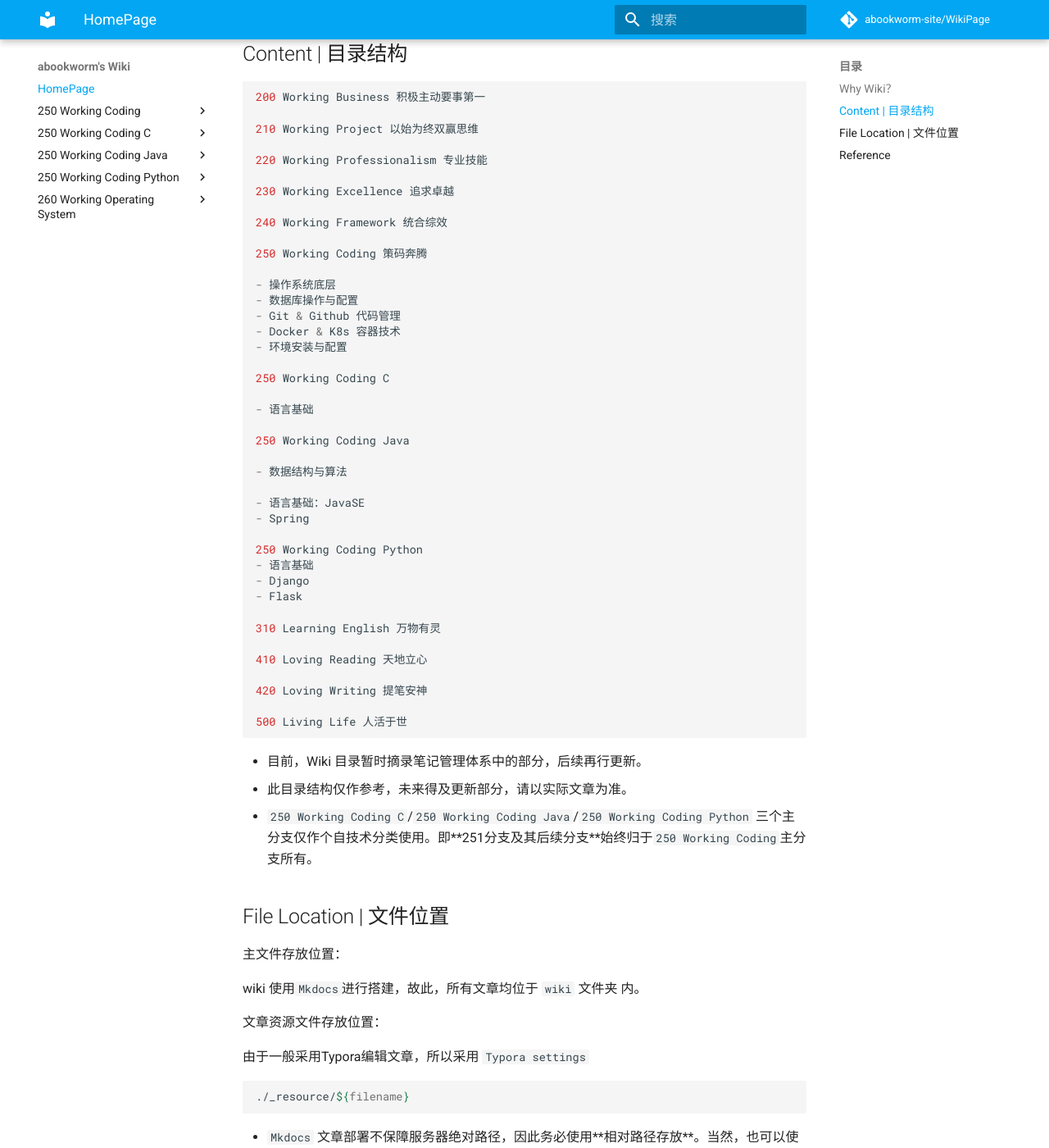
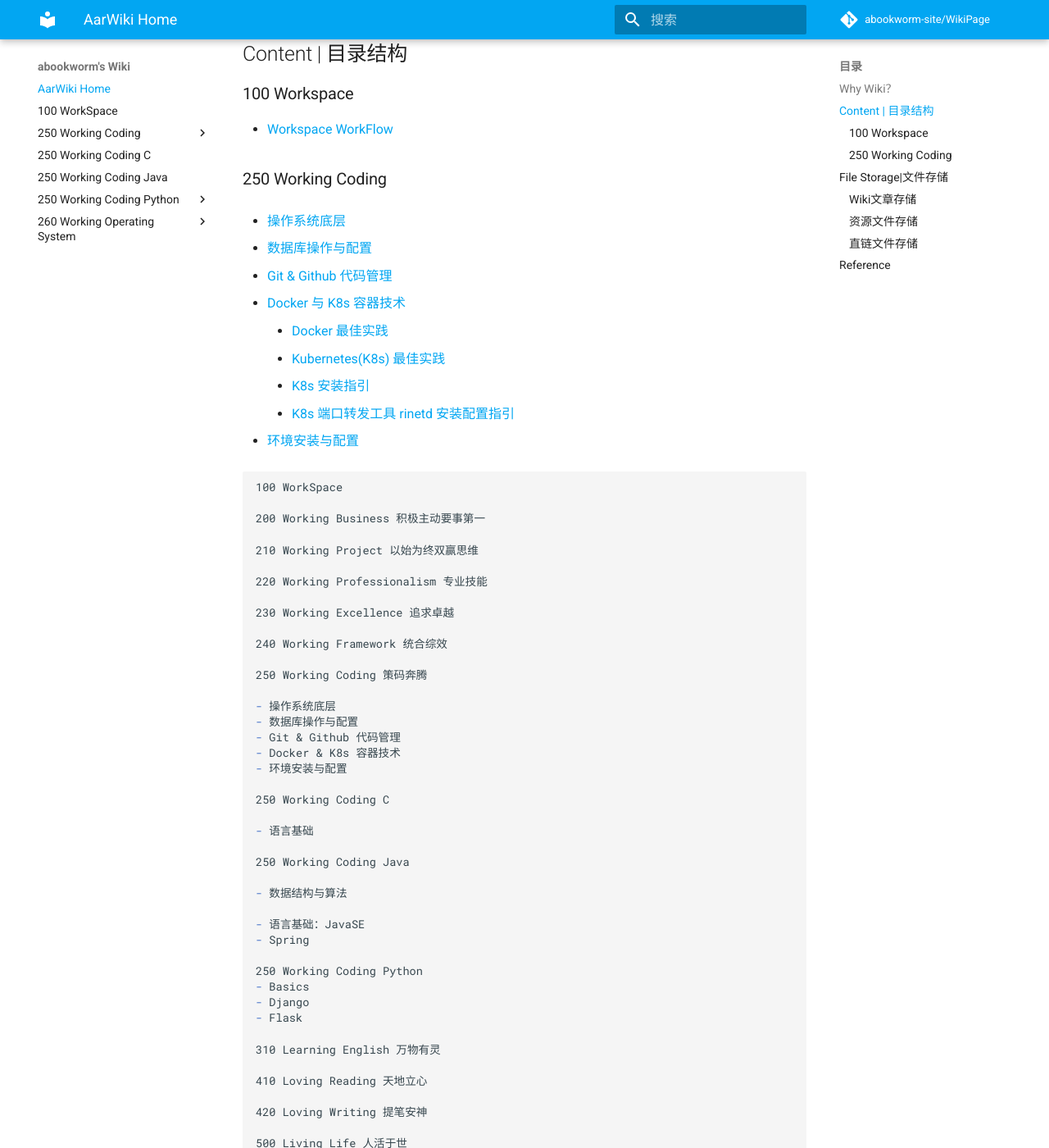
Before and after one commit to abookworm-site/AarWiki, an MkDocs documentation site: the page built from wiki/index.md, in a window 1280 px wide and 1400 px high, scrolled down 549 px. Shown: the whole window at 82% size. Built offline with MkDocs 1.6.1 and Material for MkDocs 9.7.7, drawn with Linux system fonts in a browser that asks for light colours; comment, search, counter and statistics services are not loaded; old or Windows-style settings are respelled for this version of MkDocs; some of the changed text lies outside the part shown.

Commit message:
update nav to overview frame and update files

````diff
--- a/mkdocs.yml
+++ b/mkdocs.yml
@@ -72,30 +72,34 @@ markdown_extensions:
 
 # Site Nav
 nav:
-- HomePage: 'index.md'
+- AarWiki Home: 'index.md'
 
-#- 230 Working Excellence:
-#  - Content: '230 Working Excellence\index.md'
+- 100 WorkSpace: '100 WorkSpace\index.md'
+
+#- 230 Working Excellence: '230 Working Excellence\index.md'
 
 - 250 Working Coding:
+  - Overview: '250 Working Coding\index.md'
   - 操作系统底层: '250 Working Coding\操作系统底层\Java 程序员掌握的系统底层知识.md'
-  - 数据库操作与配置:
-    - Content: '250 Working Coding\数据库操作与配置\index.md'
+  - 数据库操作与配置: '250 Working Coding\数据库操作与配置\index.md'
   - Git & Github 代码管理: '250 Working Coding\Git & Github 代码管理\Git & Github.md'
   - Docker 与 K8s 容器技术:
+    - Overview: '250 Working Coding\Docker & K8s 容器技术\index.md'
     - Docker 最佳实践: '250 Working Coding\Docker & K8s 容器技术\Docker 最佳实践.md'
     - Kubernetes(K8s) 最佳实践: '250 Working Coding\Docker & K8s 容器技术\Kubernetes(K8s) 最佳实践.md'
     - K8s 安装指引: '250 Working Coding\Docker & K8s 容器技术\K8s 安装指引.md'
     - K8s 端口转发工具 rinetd 安装配置指引: '250 Working Coding\Docker & K8s 容器技术\K8s 端口转发工具 rinetd 安装配置指引.md'
   - 环境安装与配置:
-    - Content: '250 Working Coding\环境安装与配置\index.md'
+    - Overview: '250 Working Coding\环境安装与配置\index.md'
 
-- 250 Working Coding C:
-  - Content: '250 Working Coding C\index.md'
-- 250 Working Coding Java:
-  - Content: '250 Working Coding Java\index.md'
+- 250 Working Coding C: '250 Working Coding C\index.md'
+- 250 Working Coding Java: '250 Working Coding Java\index.md'
+
 - 250 Working Coding Python:
-  - Content: '250 Working Coding Python\index.md'
+  - Overview: '250 Working Coding Python\index.md'
+  - Basics: '250 Working Coding Python\Basics\index.md'
+  - Django: '250 Working Coding Python\Django\index.md'
+  - Flask: '250 Working Coding Python\Flask\index.md'
 
 - 260 Working Operating System:
   - Content: '260 Working Operating System\index.md'
--- a/wiki/100 WorkSpace/index.md
+++ b/wiki/100 WorkSpace/index.md
@@ -1,7 +1,29 @@
-# MyWorkSpace Index
+# WorkSpace Overview
 
 
 
-写作：
+## 本地文件列表
 
 [本地获取文件名称列表](./本地获取文件名称列表.md)
+
+- Source Downloder: [get_filelist.py](http://ys-c.ys168.com/615680058/k635I3K75GVNK2VIgKwu/get_filelist.py)
+
+
+
+
+
+
+
+
+
+## 附录
+
+### 文件下载说明
+
+请注意，本文件中所有使用的下载存储为**永硕E盘**，因此，有可能进行不定期更新。若链接失效，可自行到我的共享空间查看：[壹书呆的共享空间](http://abookworm.ys168.com/)
+
+另外，由于目前的文件少得可怜，因此暂时没有打算将WorkSpace中的内容上传Github。
+
+
+
+> 持续更新...
--- /dev/null
+++ b/wiki/250 Working Coding/index.md
@@ -0,0 +1,34 @@
+# All 250 Working Coding Overview
+
+所有关于编程相关的内容划分为两部分：
+
+- 第一部分：**Coding Technology** 依据通用的编程技术进行统一划分。
+- 第二部分：**Coding Language** 依据不同的编程语言进行划分。
+    - 使用同级编号，提升文件管理等级，便于文件操作以及相关查找。
+    - 各个语言之间发展迅速，虽互相都有各自借鉴。但是在不同领域应用有区别
+
+因此，第二部分的划分领域中仅仅包含各自语言的特有应用部分。其他的所有相关技术均需要包含在**Technology**之中。
+
+
+
+## 1. Working Coding Technology
+
+- [操作系统底层](..\250 Working Coding\操作系统底层\Java 程序员掌握的系统底层知识.md)
+- [数据库操作与配置](..\250 Working Coding\数据库操作与配置\index.md)
+- [Git & Github 代码管理](..\250 Working Coding\Git & Github 代码管理\Git & Github.md)
+- [Docker 与 K8s 容器技术](..\250 Working Coding\Docker & K8s 容器技术\index.md)
+- [环境安装与配置](..\250 Working Coding\环境安装与配置\index.md)
+
+
+
+## 2. Working Coding Language
+
+[250 Working Coding C](..\250 Working Coding C\index.md)
+
+[250 Working Coding Java](..\250 Working Coding Java\index.md)
+
+[250 Working Coding Python](..\250 Working Coding Python\index.md)
+
+
+
+> 持续更新...
--- a/wiki/index.md
+++ b/wiki/index.md
@@ -18,8 +18,36 @@
 
 ## Content | 目录结构
 
+### 100 Workspace
 
-```python
+- [Workspace WorkFlow](100 Workspace\index.md)
+
+
+
+### 250 Working Coding
+
+- [操作系统底层](250 Working Coding\操作系统底层\Java 程序员掌握的系统底层知识.md)
+
+- [数据库操作与配置](250 Working Coding\数据库操作与配置\index.md)
+
+- [Git & Github 代码管理](250 Working Coding\Git & Github 代码管理\Git & Github.md)
+
+- [Docker 与 K8s 容器技术](250 Working Coding\Docker & K8s 容器技术\index.md)
+    - [Docker 最佳实践](250 Working Coding\Docker & K8s 容器技术\Docker 最佳实践.md)
+    - [Kubernetes(K8s) 最佳实践](250 Working Coding\Docker & K8s 容器技术\Kubernetes(K8s) 最佳实践.md)
+    - [K8s 安装指引](250 Working Coding\Docker & K8s 容器技术\K8s 安装指引.md)
+    - [K8s 端口转发工具 rinetd 安装配置指引](250 Working Coding\Docker & K8s 容器技术\K8s 端口转发工具 rinetd 安装配置指引.md)
+
+- [环境安装与配置](250 Working Coding\环境安装与配置\index.md)
+
+
+
+
+
+
+```markdown
+100 WorkSpace
+
 200 Working Business 积极主动要事第一
 
 210 Working Project 以始为终双赢思维
@@ -50,7 +78,7 @@
 - Spring
 
 250 Working Coding Python
-- 语言基础
+- Basics
 - Django
 - Flask
 
@@ -63,30 +91,42 @@
 500 Living Life 人活于世
 ```
 
-- 目前，Wiki 目录暂时摘录笔记管理体系中的部分，后续再行更新。
-- 此目录结构仅作参考，未来得及更新部分，请以实际文章为准。
+- 目前，Wiki 目录暂时摘录笔记管理体系中的部分，后续再行更新。因此，此目录结构仅作参考，未来得及更新部分，请以实际文章为准。
 - `250 Working Coding C`/`250 Working Coding Java`/`250 Working Coding Python` 三个主分支仅作个自技术分类使用。即**251分支及其后续分支**始终归于`250 Working Coding`主分支所有。
 
 
 
-## File Location | 文件位置
+## File Storage|文件存储
 
-主文件存放位置：
+### Wiki文章存储
 
-wiki 使用`Mkdocs`进行搭建，故此，所有文章均位于 `wiki` 文件夹 内。
+**Wiki** 使用`Mkdocs`进行搭建，存储平台为Github，仓库地址为：https://github.com/abookworm-site/WikiPage
+
+故此，所有文章均位于项目的 `wiki` 文件夹 内。
 
 
 
-文章资源文件存放位置：
+### 资源文件存储
 
-由于一般采用Typora编辑文章，所以采用 `Typora settings`
+Wiki文章中包含的许多资源文件，特别是图片文件，都依照Markdown文件资源链接规则进行链接。此处，由于一般采用Typora编辑文章，所以采用如下的 `Typora settings`。
 
 ```bash
 ./_resource/${filename}
 ```
 
-- `Mkdocs` 文章部署不保障服务器绝对路径，因此务必使用**相对路径存放**。当然，也可以使用**图库**进行存储。
 - `${filename}`： 文件名称
+
+
+
+同时，请注意：`Mkdocs` 文章部署不保障服务器绝对路径，因此务必使用**相对路径存放**。当然，也可以使用**图库**进行存储。
+
+
+
+### 直链文件存储
+
+**Wiki** 中有部分源文件提供便捷的直链下载链接。该部分主要是一些零散的小程序源文件。因此，如果文章没有特别说明，那么默认使用的直链下载存储为**永硕E盘**。当然，这就有可能会进行不定期不一致更新。因此，若链接失效，可自行到我的共享空间查看：[壹书呆的共享空间](http://abookworm.ys168.com/)
+
+
 
 
 
````
Also changed, not shown: wiki/250 Working Coding/Docker & K8s 容器技术/index.md (added, +10 -0 lines), wiki/230 Working Excellence/index.md (deleted).
